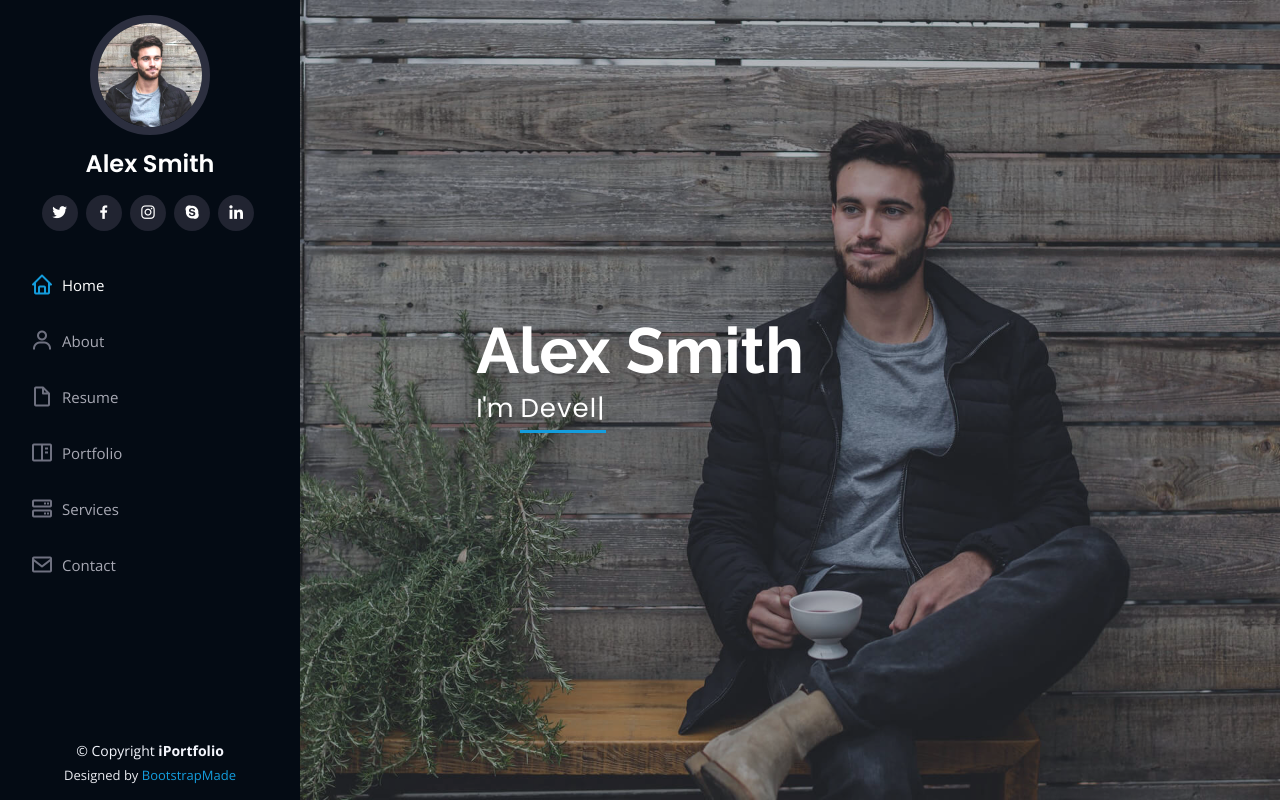
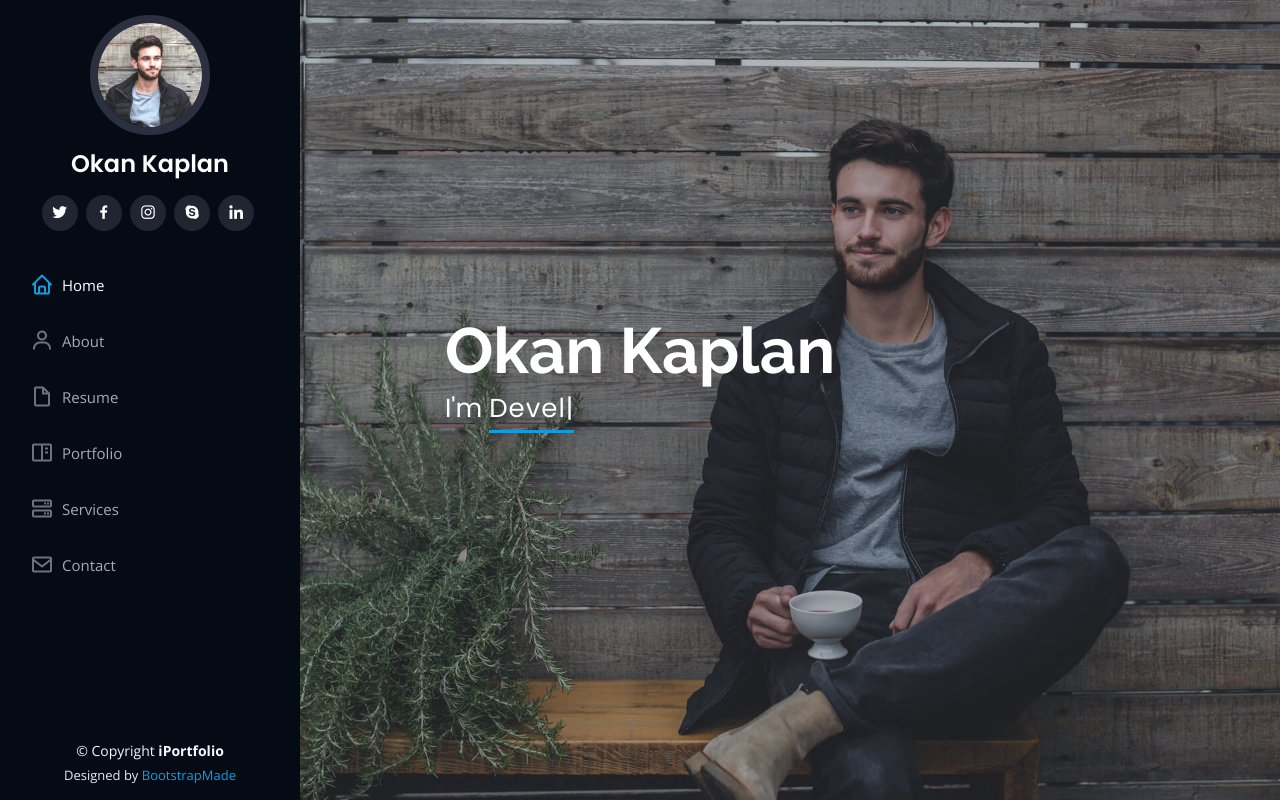
Before and after one commit to okan87/okan87.github.io, a plain HTML site: page index.html in a window 1280 px wide. Shown: the top 802 px of the page. Drawn offline with nearby package versions, Linux system fonts and the light colour scheme.

Commit message:
names is changed

```diff
--- a/index.html
+++ b/index.html
@@ -5,7 +5,7 @@
   <meta charset="utf-8">
   <meta content="width=device-width, initial-scale=1.0" name="viewport">
 
-  <title>iPortfolio Bootstrap Template - Index</title>
+  <title>Okan Kaplan</title>
   <meta content="" name="description">
   <meta content="" name="keywords">
 
@@ -47,7 +47,7 @@
 
       <div class="profile">
         <img src="assets/img/profile-img.jpg" alt="" class="img-fluid rounded-circle">
-        <h1 class="text-light"><a href="index.html">Alex Smith</a></h1>
+        <h1 class="text-light"><a href="index.html">Okan Kaplan</a></h1>
         <div class="social-links mt-3 text-center">
           <a href="#" class="twitter"><i class="bx bxl-twitter"></i></a>
           <a href="#" class="facebook"><i class="bx bxl-facebook"></i></a>
@@ -73,7 +73,7 @@
   <!-- ======= Hero Section ======= -->
   <section id="hero" class="d-flex flex-column justify-content-center align-items-center">
     <div class="hero-container" data-aos="fade-in">
-      <h1>Alex Smith</h1>
+      <h1>Okan Kaplan</h1>
       <p>I'm <span class="typed" data-typed-items="Designer, Developer, Freelancer, Photographer"></span></p>
     </div>
   </section><!-- End Hero -->
@@ -254,7 +254,7 @@
           <div class="col-lg-6" data-aos="fade-up">
             <h3 class="resume-title">Sumary</h3>
             <div class="resume-item pb-0">
-              <h4>Alex Smith</h4>
+              <h4>Okan Kaplan</h4>
               <p><em>Innovative and deadline-driven Graphic Designer with 3+ years of experience designing and developing user-centered digital/print marketing material from initial concept to final, polished deliverable.</em></p>
               <ul>
                 <li>Portland par 127,Orlando, FL</li>
```
